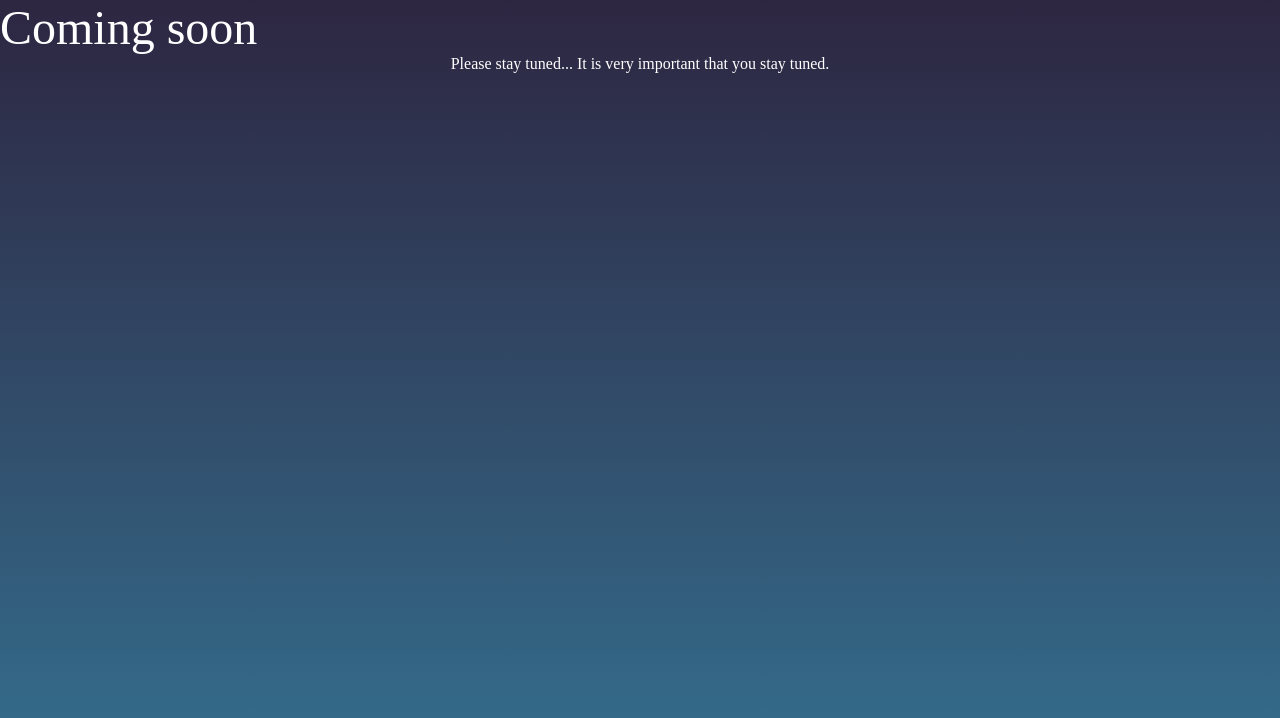
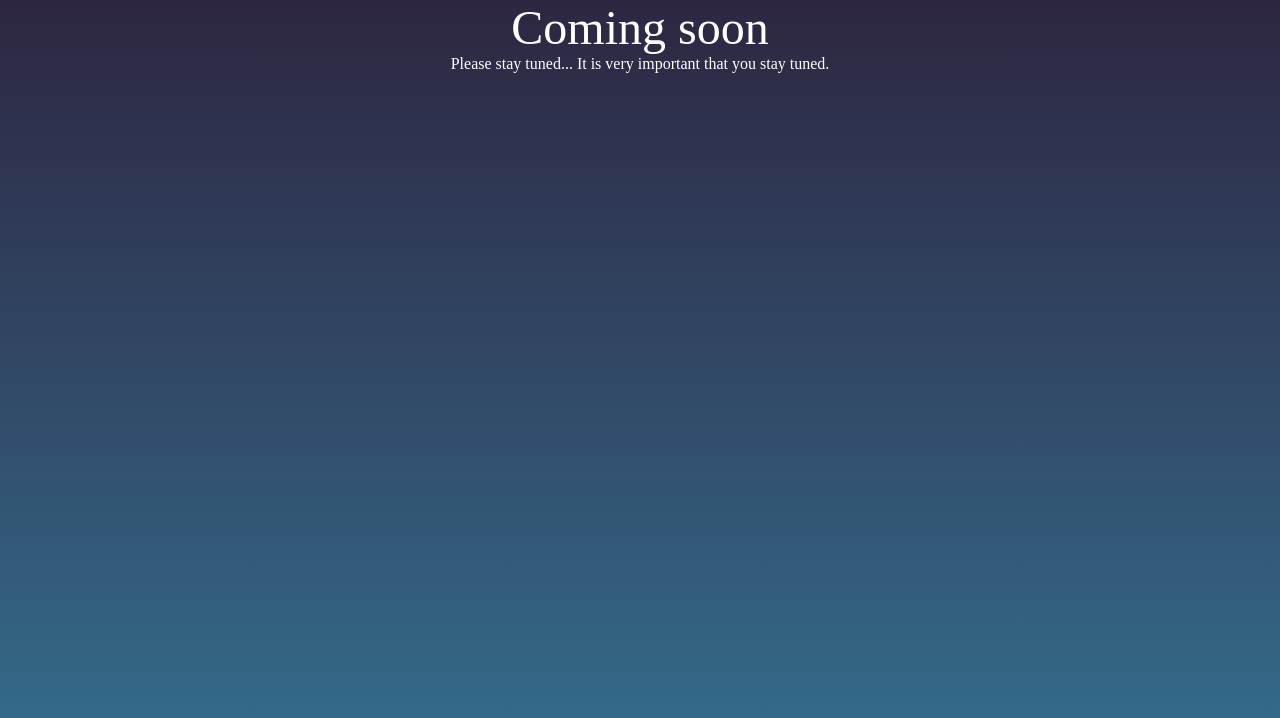
Before and after one commit to bur01/Website, a plain HTML site: page index.html in a window 1280 px wide. Drawn offline with Linux system fonts and the light colour scheme.

Commit message:
Update style.css

```diff
--- a/css/style.css
+++ b/css/style.css
@@ -11,8 +11,9 @@ body {
   background: rgb(53,113,145);
   background: linear-gradient(0deg, rgba(53,113,145,1) 0%, rgba(45,38,65,1) 100%);
 }
-.content-box {
+.main-heading-box {
     height: 100%;
+     max-height: 200px;
     display: -webkit-box;
     display: -moz-box;
     display: -ms-flexbox;
@@ -22,9 +23,6 @@ body {
     align-items: center;
     flex-direction: column;
     justify-content: center;
-}
-.main-heading-box {
-    max-height: 200px;
 }
 .main-heading {
     color: white;
```
